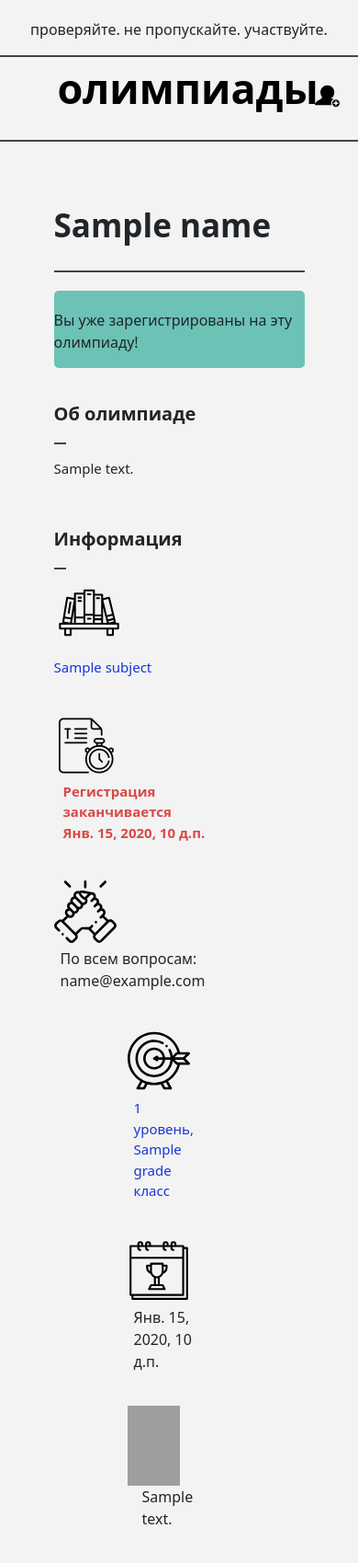
After one commit to justUlik/check_olympiads, a Django app: template olympiads/templates/olympiads/mobile/success_register.html in a window 390 px wide. The commit adds this page. Shown: the whole page at 92% size. Run offline with Django 3.2, Linux system fonts and the light colour scheme; the template is opened without the code that fills it: most values are stand-ins (such as "Sample title", 1, 10 or a date in 2020); grey boxes are pictures that could not be loaded.

Commit message:
add mobile version for page olympiad info

```diff
--- /dev/null
+++ b/olympiads/templates/olympiads/mobile/success_register.html
@@ -0,0 +1,104 @@
+<!DOCTYPE html>
+<html lang="ru" dir="ltr">
+
+<head>
+  <meta charset="utf-8">
+  <link href="https://cdn.jsdelivr.net/npm/bootstrap@5.0.0-beta1/dist/css/bootstrap.min.css" rel="stylesheet" integrity="sha384-giJF6kkoqNQ00vy+HMDP7azOuL0xtbfIcaT9wjKHr8RbDVddVHyTfAAsrekwKmP1" crossorigin="anonymous">
+  <title>Олимпиада</title>
+  {% load static %}
+  <link rel="stylesheet" href="{% static 'css/style.css' %}">
+</head>
+
+<body>
+  <div class="header">
+    <p>проверяйте. не пропускайте. участвуйте.</p>
+    <div class="horiz_line">
+    </div>
+    <ul class="header_name">
+        <li class="name"><a class="no_wrap" href="/">олимпиады.</a></li>
+        {% if user.is_authenticated %}
+        <li class="register">
+          <div id="registerr">
+            <a class="rgstr_wrap a_p" href="/autorization/profile">@{{ user.username }}</a>
+            <a class="rgstr_wrap a_img" href="/autorization/profile"><h3>@</h3></a>
+          </div>
+        </li>
+          <!--<li class="register"><a href="/autorization/profile" class="rgstr_wrap">@{{ user.username }}</a></li>-->
+        {% else %}
+          <li class="register">
+            <div id="registerr">
+              <a class="rgstr_wrap a_p" href="/autorization/signin"><p>войти/зарегистрироваться</p></a>
+              <a class="rgstr_wrap a_img" href="/autorization/signin"><img class="register" src={% static "media/signin.svg" %} alt="target"></a>
+            </div>
+          </li>
+        {% endif%}
+    </ul>
+    <div class="horiz_line">
+    </div>
+  </div>
+  <div class="main">
+    <h1 class="topic_main font_big">{{ name }}</h1>
+    <div class="vetical_table">
+      <div class="horiz_line" style="margin-bottom: 20px !important;">
+      </div>
+
+      <span class="is_registered_true">
+        <p class="is_registered_true">Вы уже зарегистрированы на эту олимпиаду!</p>
+      </span>
+
+      {% if description != "" %}
+      <div class="description">
+        <p class="description_title">Об олимпиаде</p>
+        <div class="small_horiz_line">
+        </div>
+        <p class="description_text">
+          {{ description }}
+        </p>
+      </div>
+      {% endif %}
+
+      <div class="description">
+        <p class="description_title">Информация</p>
+        <div class="small_horiz_line">
+        </div>
+        <div>
+          <div class="names">
+              <div class="item_align">
+                  <img class="data_img bookshelf" src={% static "media/bookshelf.svg" %} alt="subject">
+                  <p class="subject data_p">{{ subject }}</p>
+              </div>
+              <div class="item_align">
+                <img class="data_img deadline" style="padding-left:5px" src={% static "media/deadline.svg" %} alt="deadline">
+                <p class="date data_p" style="padding-left:10px">Регистрация заканчивается {{ register_end_date }}</p>
+              </div>
+              <div class="item_align">
+                <img class="data_img target" src={% static "media/support.svg" %} alt="support">
+                <p class="data_p" style="padding-left: 7px">По всем вопросам: {{ support_email }}</p>
+              </div>
+            </div>
+
+            <div class="other_data" style="padding-left: 80px">
+              <div class="item_align">
+                <img class="data_img target" src={% static "media/target.svg" %} alt="target">
+                {% if rank != "нет" %}
+                <p class="subject data_p" style="padding-left: 7px">{{ rank }} уровень, {{ grade }} класс</p>
+                {% else %}
+                <p class="subject data_p">Олимпиада не имеет уровня</p>
+                {% endif %}
+              </div>
+              <div class="item_align">
+                <img class="data_img target" src={% static "media/calendar.svg" %} alt="calendar">
+                <p class="data_p" style="padding-left: 7px">{{ competition_date }}</p>
+              </div>
+              <div class="item_align">
+                <img class="data_img location" src={% static "media/pin.svg" %} alt="location">
+                <p class="data_p" style="padding-left: 16px">{{ address }}</p>
+              </div>
+            </div>
+          </div>
+        </div>
+    </div>
+  </div>
+</body>
+
+</html>
```
Also changed, not shown: mainpage/static/css/style.css (+57 -0 lines), olympiads/templates/olympiads/mobile/olympiad_info.html (added, +124 -0 lines), olympiads/views.py (+8 -2 lines), db.sqlite3.
